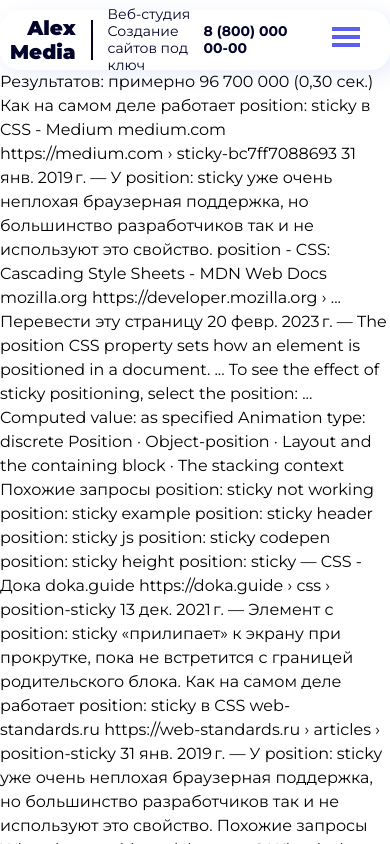
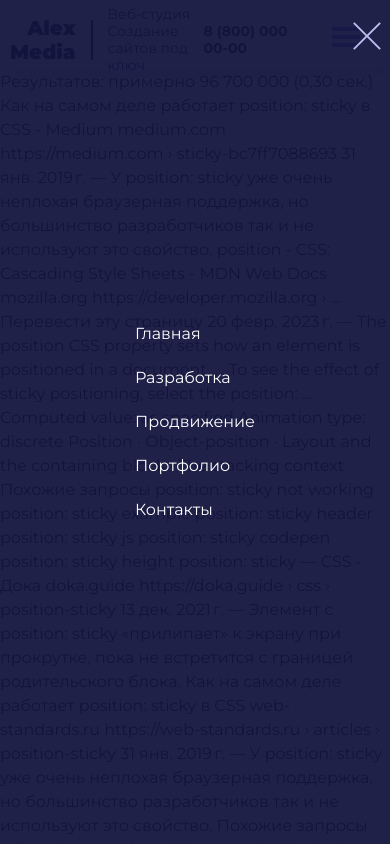
Before and after one commit to DenKuznets/testovoe-alexmedia, a React (Vite) app: page / in a window 390 px wide. Both pictures are taken after a click on the element 346 px from the left and 40 px from the top of the page. Shown: the top 844 px of the page. Built offline with nearby package versions, Linux system fonts and the light colour scheme.

Commit message:
header is working

```diff
--- a/src/components/Header.jsx
+++ b/src/components/Header.jsx
@@ -2,19 +2,21 @@ import StyledHeader from "./styled/Header.styled";
 import { GiHamburgerMenu } from "react-icons/gi";
 import { IconContext } from "react-icons";
 import { useRef, useEffect, useState } from "react";
+import Navbar from "./Navbar";
 
 const Header = () => {
   const header = useRef("");
   // ширина заголовка
-  const [fullWidth, setFullWidth] = useState(false);
+  const [headerFullWidth, setHeaderFullWidth] = useState(false);
+  const [mobile, setMobile] = useState(false);
 
   useEffect(() => {
     const onScroll = () => {
       if (header) {
         if (header.current.getBoundingClientRect().top === 0) {
-          setFullWidth(true);
+          setHeaderFullWidth(true);
         } else {
-          setFullWidth(false)
+          setHeaderFullWidth(false);
         }
       }
     };
@@ -24,8 +26,23 @@ const Header = () => {
     return () => window.removeEventListener("scroll", onScroll);
   }, []);
 
+  function handleBurgerClick() {
+    setMobile(true);
+    // prevent page background scrolling
+    if (typeof window != "undefined" && window.document) {
+      document.body.style.overflow = "hidden";
+    }
+  }
+
+  function handleCloseBtnClick() {
+    setMobile(false);
+    if (typeof window != "undefined" && window.document) {
+      document.body.style.overflow = "";
+    }
+  }
+
   return (
-    <StyledHeader fullWidth={fullWidth} ref={header}>
+    <StyledHeader fullWidth={headerFullWidth} ref={header}>
       <div className="logo">
         <div className="logo__name">
           Alex <br /> Media
@@ -35,32 +52,13 @@ const Header = () => {
           Веб-студия <br /> Создание сайтов под ключ
         </div>
       </div>
-      <nav>
-        <ul>
-          <li>
-            <a href="#">Главная</a>
-          </li>
-          <li>
-            <a href="#">Разработка</a>
-          </li>
-          <li>
-            <a href="#">Продвижение</a>
-          </li>
-          <li>
-            <a href="#">Портфолио</a>
-          </li>
-          <li>
-            <a href="#">Контакты</a>
-          </li>
-        </ul>
-      </nav>
+      <Navbar mobile={mobile} onCloseBtnClick={handleCloseBtnClick} />
       <div className="contacts">8 (800) 000 00-00</div>
-      <div className="menu">
+      <div className="burger" onClick={handleBurgerClick}>
         <IconContext.Provider
           value={{
             size: "2em",
             color: "rgb(93,96,239)",
-            className: "global-class-name",
           }}
         >
           <div>
--- /dev/null
+++ b/src/components/Navbar.jsx
@@ -0,0 +1,45 @@
+import { DesktopNavbar, MobileNavbar } from "./styled/Navbar.styled";
+import { TfiClose } from "react-icons/tfi";
+import { IconContext } from "react-icons";
+
+const Navbar = (props) => {
+  const items = (
+    <ul>
+      <li>
+        <a href="#">Главная</a>
+      </li>
+      <li>
+        <a href="#">Разработка</a>
+      </li>
+      <li>
+        <a href="#">Продвижение</a>
+      </li>
+      <li>
+        <a href="#">Портфолио</a>
+      </li>
+      <li>
+        <a href="#">Контакты</a>
+      </li>
+    </ul>
+  );
+  return props.mobile ? (
+    <MobileNavbar>
+      <IconContext.Provider
+        value={{
+          size: "2em",
+          color: "rgb(189,189,239)",
+          className: "close-btn",
+        }}
+      >
+        <div>
+          <TfiClose onClick={props.onCloseBtnClick} />
+        </div>
+        {items}
+      </IconContext.Provider>
+    </MobileNavbar>
+  ) : (
+    <DesktopNavbar>{items}</DesktopNavbar>
+  );
+};
+
+export default Navbar;
--- a/src/components/styled/Header.styled.js
+++ b/src/components/styled/Header.styled.js
@@ -47,37 +47,13 @@ const StyledHeader = styled.header`
     }
   }
 
-  nav {
-    @media (max-width: 1024px) {
-      display: none;
-    }
-    ul {
-      display: flex;
-      list-style: none;
-      gap: 37px;
-      padding: 0;
-    }
-    li {
-      font-weight: 400;
-      font-size: 14px;
-      line-height: 17px;
-    }
-    a {
-      text-decoration: none;
-      color: #03032c;
-      &:hover {
-        color: #5d5fef;
-      }
-    }
-  }
-
   .contacts {
     font-weight: 700;
     font-size: 14px;
     line-height: 17px;
   }
 
-  .menu {
+  .burger {
     display: none;
     cursor: pointer;
     @media (max-width: 1024px) {
--- /dev/null
+++ b/src/components/styled/Navbar.styled.js
@@ -0,0 +1,58 @@
+import styled from "styled-components";
+
+export const DesktopNavbar = styled.nav`
+  @media (max-width: 1024px) {
+    display: none;
+  }
+  ul {
+    display: flex;
+    list-style: none;
+    gap: 37px;
+    padding: 0;
+  }
+  li {
+    font-weight: 400;
+    font-size: 14px;
+    line-height: 17px;
+  }
+  a {
+    text-decoration: none;
+    color: #03032c;
+
+    &:hover {
+      color: #5d5fef;
+    }
+  }
+`;
+
+export const MobileNavbar = styled.nav`
+  min-height: 100vh;
+  width: 100vw;
+  background-color: rgba(20, 22, 64, 0.95);
+  position: absolute;
+  z-index: 999;
+  top: -10px;
+  left: 0;
+  color: white;
+  display: flex;
+  flex-direction: column;
+  align-items: center;
+  justify-content: center;
+  ul {
+    display: flex;
+    flex-direction: column;
+    gap: 20px;
+    list-style: none;
+    padding: 0;
+  }
+  a {
+    color: white;
+    text-decoration: none;
+  }
+  .close-btn {
+    position: absolute;
+    top: 20px;
+    left: 90%;
+    cursor: pointer;
+  }
+`;
```
Also changed, not shown: 1 other file (tests, documents, lock files or other folders).
